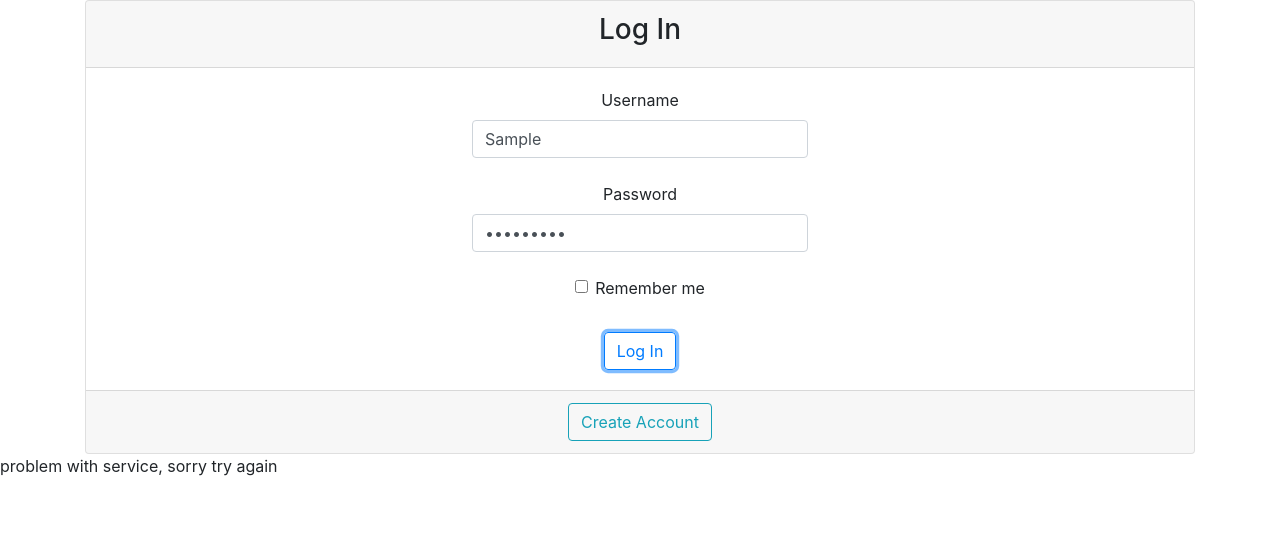
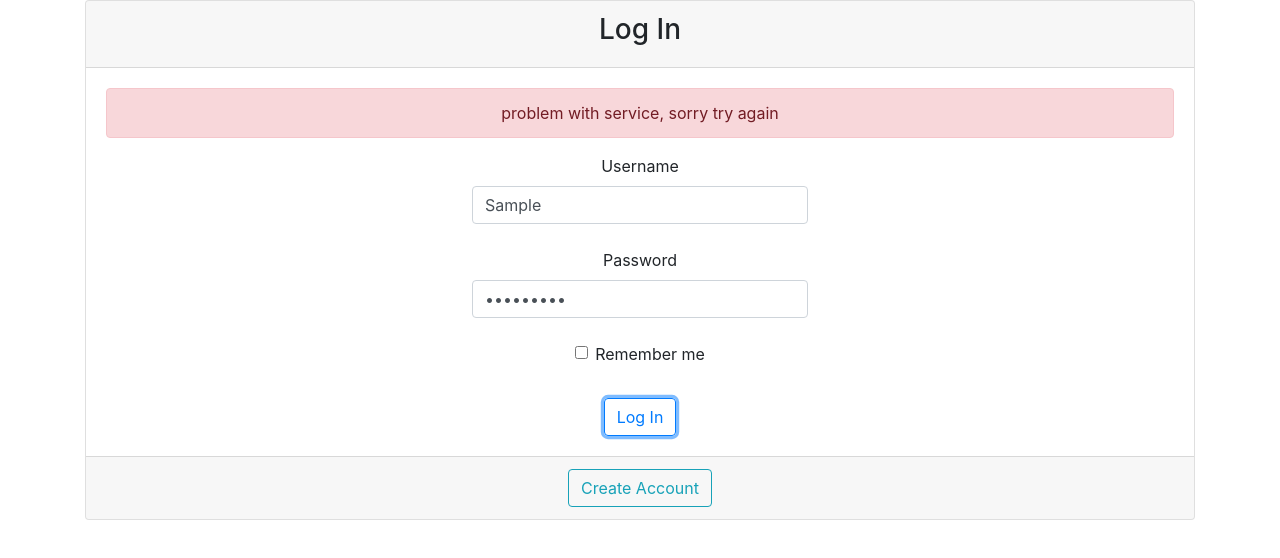
Before and after one commit to 2010Java-Nick/CHM, an Angular app in the folder CHM-frontend/CHM/: page /login in a window 1280 px wide. Both pictures are taken after typing "Sample", "Sample123" into the empty fields and a click on the button "Log In". Shown: the top 558 px of the page. Built offline with nearby package versions, Linux system fonts and the light colour scheme; no server answers.

Commit message:
refactored login backend

```diff
--- a/CHM-frontend/CHM/src/app/components/login/login.component.html
+++ b/CHM-frontend/CHM/src/app/components/login/login.component.html
@@ -6,6 +6,9 @@
     </div>
 
     <div class="card-body">
+      <div *ngIf="this.incorrect == true"class="alert alert-danger" role="alert">
+        {{ errorMessage }}
+      </div>
       <form [formGroup]="loginForm" (ngSubmit) = "submit()">
         <div class="row justify-content-md-center">
           <div class="form-group; col-sm-4" id="username-aling">
@@ -36,5 +39,3 @@
     </div>
   </div>
 </div>
-
-<p>{{errorMessage}}</p>
--- a/CHM-frontend/CHM/src/app/components/login/login.component.ts
+++ b/CHM-frontend/CHM/src/app/components/login/login.component.ts
@@ -3,6 +3,7 @@ import { LoginService } from '../../services/login.service';
 import { HttpErrorResponse } from '../../../../node_modules/@angular/common/http';
 import { environment } from 'src/environments/environment';
 import { FormControl, FormGroup, Validators} from '@angular/forms';
+import { Router } from '@angular/router';
 
 @Component({
   selector: 'app-login',
@@ -15,6 +16,7 @@ export class LoginComponent implements OnInit {
   password!: string;
   rememberMe!: boolean;
   errorMessage!: string;
+  incorrect:boolean;
 
   loginForm = {} as FormGroup;
 
@@ -22,7 +24,7 @@ export class LoginComponent implements OnInit {
 
   private authHeader = environment.authHeader;
 
-  constructor(private loginService: LoginService) { }
+  constructor(private loginService: LoginService, private router: Router) { }
 
   ngOnInit(): void {
 
@@ -42,9 +44,11 @@ export class LoginComponent implements OnInit {
     this.password = this.loginForm.controls.password.value;
     this.rememberMe = this.loginForm.controls.rememberme.value;
 
+    if(this.loginForm.valid) {
       this.loginService.login(this.username, this.password, this.rememberMe).subscribe(
         (resp) => {
 
+          this.incorrect = false;
           console.log('In response of submit method');
           this.errorMessage = `successful login`;
           console.log('resp.headers.get(this.authHeader): ' + resp.headers.get(this.authHeader));
@@ -62,13 +66,18 @@ export class LoginComponent implements OnInit {
           console.log('JWT set to ' + this.loginService.getJWT(new Date().getTime()));
 
           this.loginAttempt.emit(`success`);
+
+          this.router.navigate(['/home']);
         },
         (error) => {
           console.log('In error of submit method');
           this.handleError(error);
+          this.incorrect = true;
           this.loginAttempt.emit(`failed`);
         }
       );
+    }
+
   }
 
   private handleError(error: HttpErrorResponse): void {
```
Lines whose indentation alone changed are shown as unchanged.
